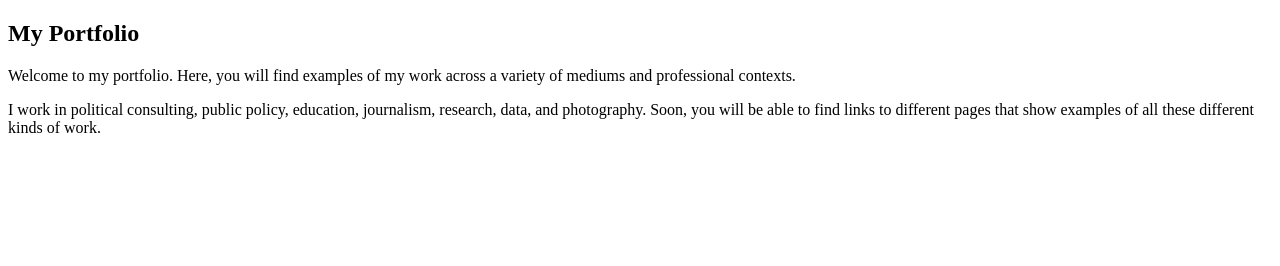
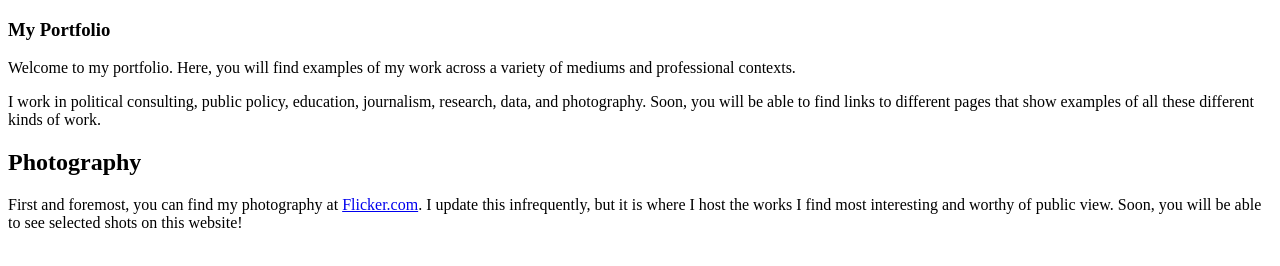
Before and after one commit to Caleb-Horton/portfolio, a plain HTML site: page index.html in a window 1280 px wide. Drawn offline with Linux system fonts and the light colour scheme.

Commit message:
Added my first link to my portfolio

```diff
--- a/index.html
+++ b/index.html
@@ -5,6 +5,8 @@
 <head>
     <title>The Portfolio of Caleb Horton</title>
 </head>
-<h2> My Portfolio </h2>
+<h3> My Portfolio </h3>
 <p> Welcome to my portfolio. Here, you will find examples of my work across a variety of mediums and professional contexts. </p>
 <p> I work in political consulting, public policy, education, journalism, research, data, and photography. Soon, you will be able to find links to different pages that show examples of all these different kinds of work. </p>
+<h2>Photography</h2>
+<p> First and foremost, you can find my photography at <a href="https://flic.kr/ps/3PZZZE">Flicker.com</a>. I update this infrequently, but it is where I host the works I find most interesting and worthy of public view. Soon, you will be able to see selected shots on this website!
```
